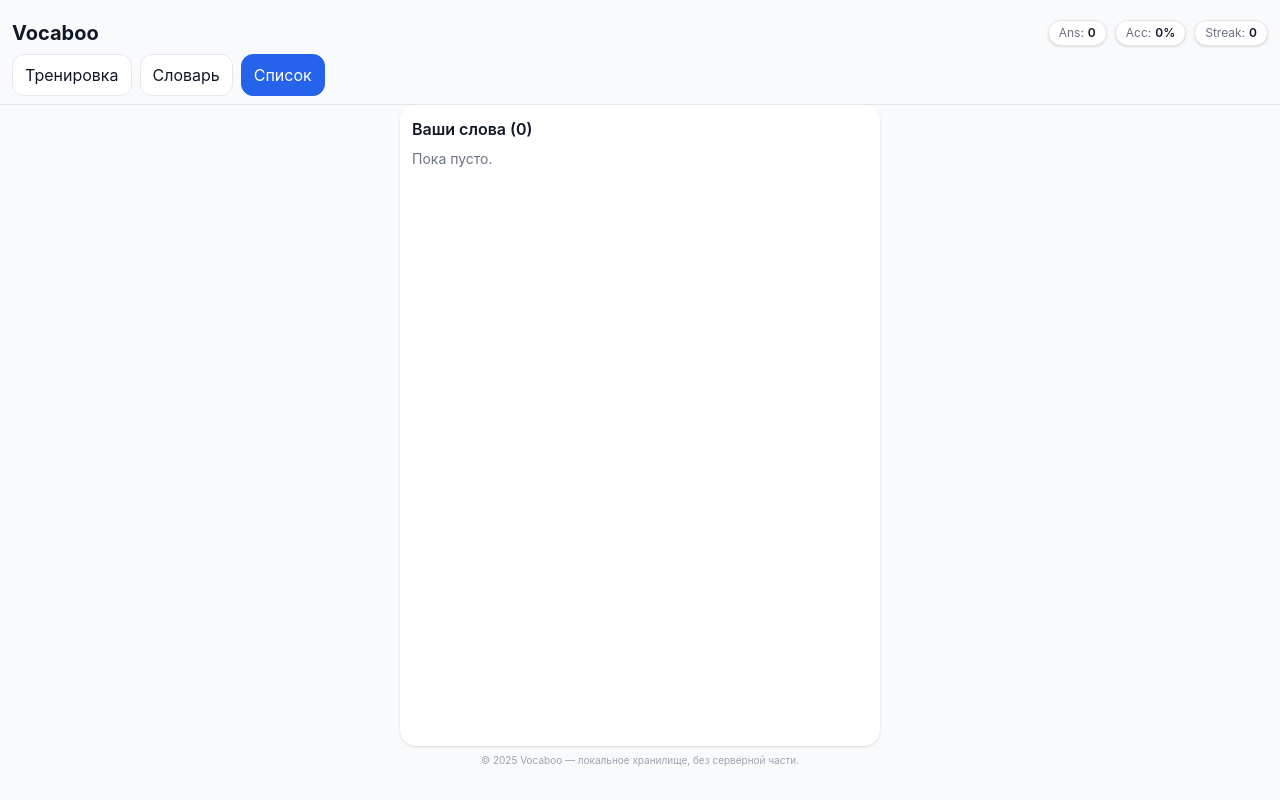
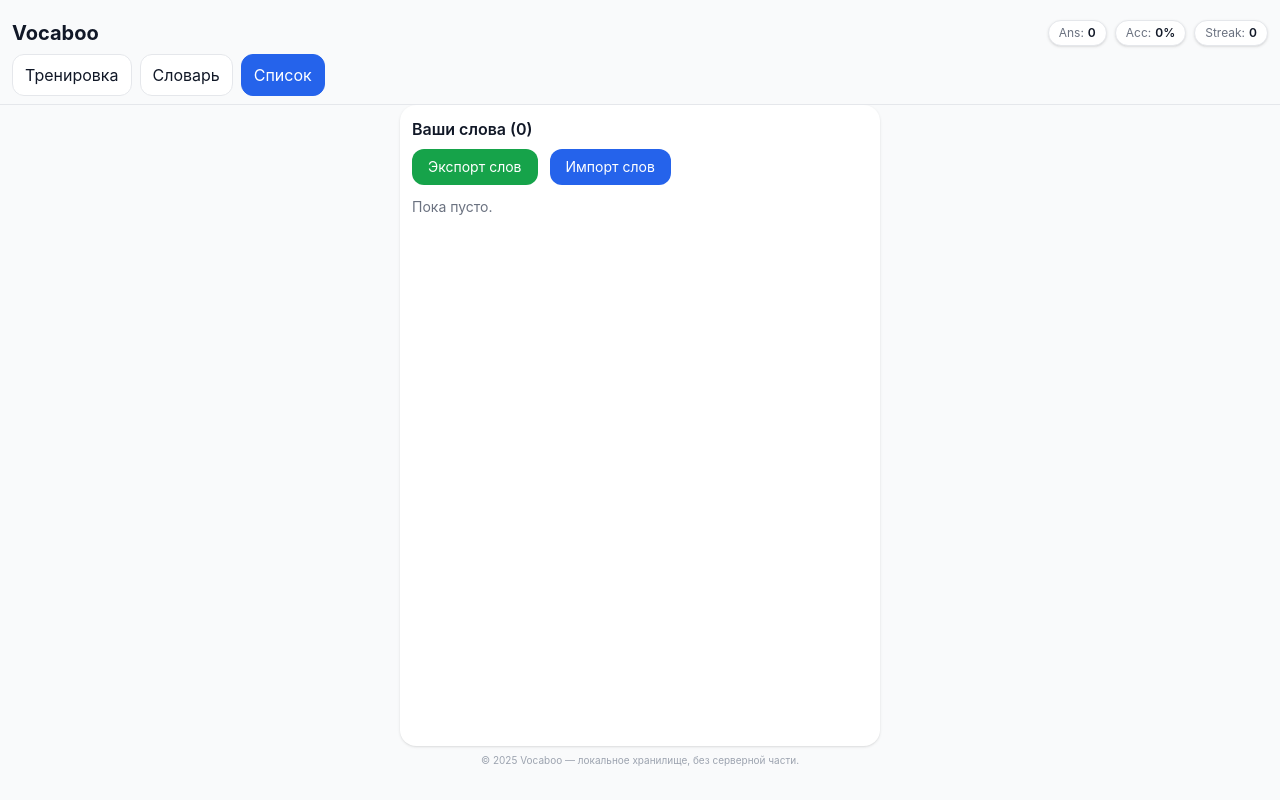
Before and after one commit to muratbyazrov/Vocaboo, a React (Create React App) app: page / in a window 1280 px wide. Both pictures are taken after a click on the button "Список". Built offline with nearby package versions, Linux system fonts and the light colour scheme.

Commit message:
кнопки импорта перенесли в список

```diff
--- a/src/App.js
+++ b/src/App.js
@@ -573,24 +573,7 @@ export default function App() {
                     setTimeout(() => setAddSuccess(false), 1200);
                   }}
                 />
-                {/* Экспорт / Импорт */}
-                <div className="mt-6 flex gap-3">
-                  <button
-                    className="px-4 py-2 rounded-xl bg-green-600 text-white text-sm"
-                    onClick={() => handleExportWords(words)}
-                  >
-                    Экспорт слов
-                  </button>
-                  <label className="px-4 py-2 rounded-xl bg-blue-600 text-white text-sm cursor-pointer">
-                    Импорт слов
-                    <input
-                      type="file"
-                      accept="application/json"
-                      style={{ display: 'none' }}
-                      onChange={handleImportWordsFactory(words, setWords)}
-                    />
-                  </label>
-                </div>
+                {/* Экспорт / Импорт блок удалён из add */}
                 <div className="relative">
                   {addSuccess && (
                     <div className="absolute left-0 right-0 top-[50px] mx-auto flex justify-center z-10 pointer-events-none">
@@ -609,6 +592,24 @@ export default function App() {
           {tab === 'list' && (
             <section className="bg-white rounded-2xl shadow p-3 flex flex-col flex-1 min-h-0">
               <h2 className="font-semibold mb-2 text-base">Ваши слова ({words.length})</h2>
+              {/* Экспорт / Импорт теперь здесь */}
+              <div className="mb-3 flex gap-3">
+                <button
+                  className="px-4 py-2 rounded-xl bg-green-600 text-white text-sm"
+                  onClick={() => handleExportWords(words)}
+                >
+                  Экспорт слов
+                </button>
+                <label className="px-4 py-2 rounded-xl bg-blue-600 text-white text-sm cursor-pointer">
+                  Импорт слов
+                  <input
+                    type="file"
+                    accept="application/json"
+                    style={{ display: 'none' }}
+                    onChange={handleImportWordsFactory(words, setWords)}
+                  />
+                </label>
+              </div>
               {words.length === 0 ? (
                 <p className="text-gray-500 text-sm">Пока пусто.</p>
               ) : (
```
